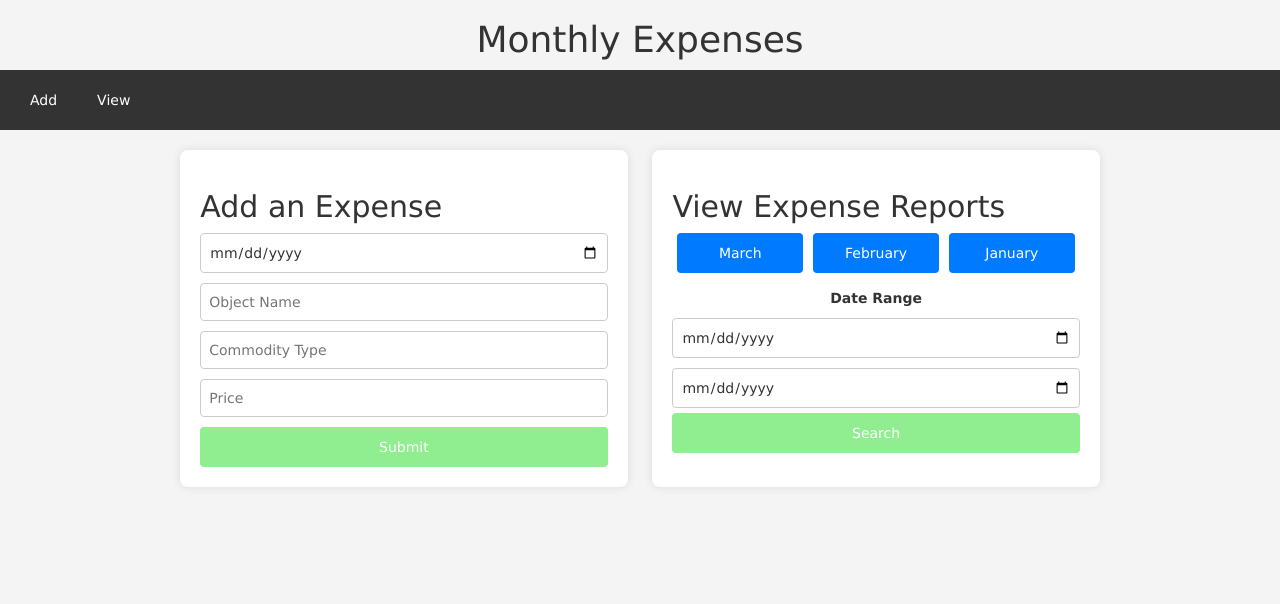
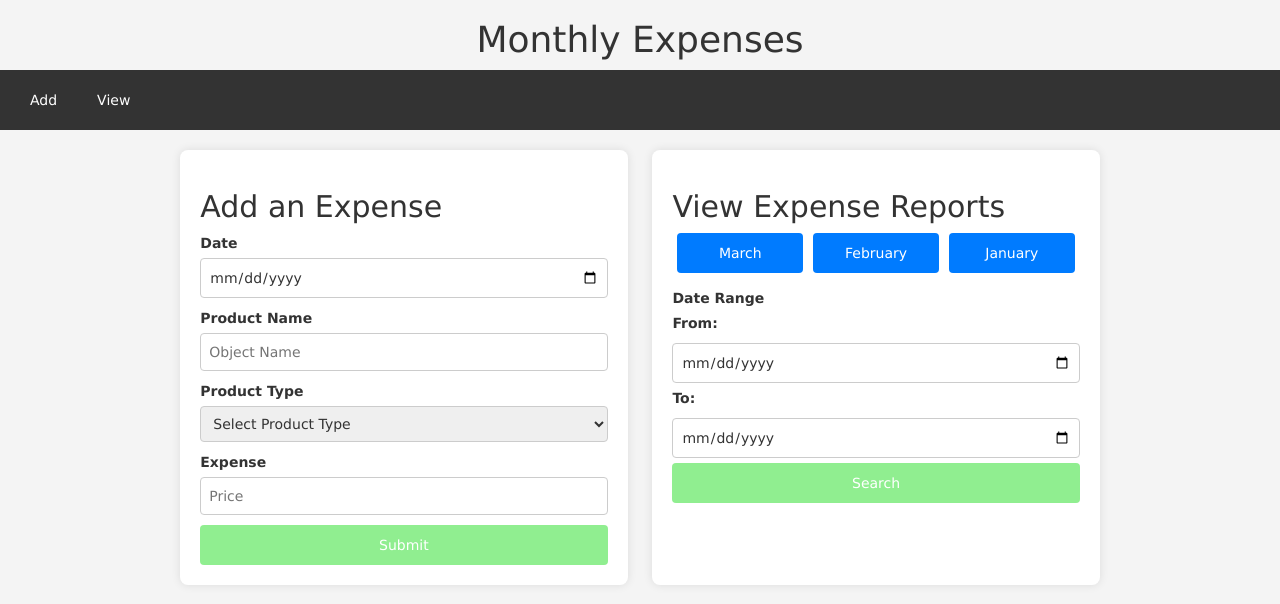
Before and after one commit to ABHIK19982/expense_analyzer, a Flask app: page / in a window 1280 px wide. Shown: the top 604 px of the page. Run offline with Flask 3, Linux system fonts and the light colour scheme; some libraries are stand-ins or nearby versions.

Commit message:
added trend analysis in reports, changed the scope info in graphs, changed commodity type from text input to menu select

```diff
--- a/aws_functions.py
+++ b/aws_functions.py
@@ -14,18 +14,20 @@ import matplotlib.pyplot as plt
 import base64
 from io import BytesIO
 
-months = {'january':1,
-          'february':2,
-          'march':3,
-          'april':4,
-          'may':5,
-          'june':6,
-          'july':7,
-          'august':8,
-          'september':9,
-          'october':10,
-          'november':11,
-          'december':12}
+months = {'january': 1,
+          'february': 2,
+          'march': 3,
+          'april': 4,
+          'may': 5,
+          'june': 6,
+          'july': 7,
+          'august': 8,
+          'september': 9,
+          'october': 10,
+          'november': 11,
+          'december': 12}
+
+
 def query_dynamodb(data):
     db = boto3.client('dynamodb',
                       region_name=configs.keys.DB_REGION,
@@ -41,27 +43,27 @@ def query_dynamodb(data):
         current_year = date.today().year
         data = '{}{:02d}'.format(current_year, month)
         response = db.scan(ExpressionAttributeValues={
-                                ':ym': {
-                                    'S': data
-                                }
-                            },
-                            FilterExpression='year_month = :ym',
-                            ProjectionExpression='Pid, CommodityName, Price, Purchase_date, CommodityType',
-                            TableName=configs.keys.TABLE_NAME
-                            )
+            ':ym': {
+                'S': data
+            }
+        },
+            FilterExpression='year_month = :ym',
+            ProjectionExpression='Pid, CommodityName, Price, Purchase_date, CommodityType',
+            TableName=configs.keys.TABLE_NAME
+        )
     else:
         response = db.scan(ExpressionAttributeValues={
-                                ':sd': {
-                                    'S': data['start_date']
-                                },
-                                ':ed': {
-                                    'S': data['end_date']
-                                }
-                            },
-                            FilterExpression='Purchase_date BETWEEN :sd and :ed',
-                            ProjectionExpression='Pid, CommodityName, Price, Purchase_date, CommodityType',
-                            TableName=configs.keys.TABLE_NAME
-                            )
+            ':sd': {
+                'S': data['start_date']
+            },
+            ':ed': {
+                'S': data['end_date']
+            }
+        },
+            FilterExpression='Purchase_date BETWEEN :sd and :ed',
+            ProjectionExpression='Pid, CommodityName, Price, Purchase_date, CommodityType',
+            TableName=configs.keys.TABLE_NAME
+        )
     if response['Count'] == 0:
         print('No records found for the given date range')
         return -1
@@ -75,64 +77,90 @@ def query_dynamodb(data):
             else:
                 row.append(i[j]['N'])
         data.append(row)
-    df = pd.DataFrame(data, columns = cols)
+    df = pd.DataFrame(data, columns=cols)
     df['Price'] = df['Price'].astype(np.float64)
     df['Purchase_date_datetime'] = pd.to_datetime(df['Purchase_date'])
     df = df.sort_values(by='Purchase_date_datetime', ascending=False)
-    df = df.drop(['Purchase_date_datetime','Pid'], axis=1)
+    df = df.drop(['Purchase_date_datetime', 'Pid'], axis=1)
+    new_df = pd.DataFrame([['', np.sum(df['Price'].to_list()), '', 'Total Amount'],
+                           ['', df.shape[0], '', 'Total Quantity']],
+                          columns=['CommodityName', 'Price', 'Purchase_date', 'CommodityType'])
+    df = pd.concat([df, new_df], ignore_index=True)
+
+    df = df[['Purchase_date', 'CommodityName', 'CommodityType', 'Price']]
     db.close()
     return df
 
+
 def generate_graphs(df):
-    grp_df = df.groupby(['CommodityType']).agg({'Price': ['sum', 'count']})
-    grp_df.columns = ['Total', 'Count']
-    commodity_types = list(grp_df.index)
-    total_expense = grp_df['Total'].to_list()
-    total = sum(total_expense)
-    total_expense = [round(i / total * 100, 2) for i in total_expense]
-    count_per_type = grp_df['Count'].to_list()
-    total_count = sum(count_per_type)
-    count_per_type = [round(i / total_count * 100, 2) for i in count_per_type]
+    df = df.iloc[:-2]
+    df['CommodityTypeMod'] = df['CommodityType'].apply(lambda x: x if x in configs.keys.GRAPH1_COMM_TYPES else 'Rents' if x in ('House-rent','Other-rents') else 'Others')
+    grp_df1 = df.groupby(['CommodityTypeMod']).agg({'Price': ['sum']})
+    grp1_labels = list(grp_df1.index)
+    grp_df1.columns = ['Total']
+    grp1_expenses = grp_df1['Total'].to_list()
+    #total = sum(total_expense)
+    #total_expense = [round(i / total * 100, 2) for i in total_expense]
+    grp_df2 = df.query("CommodityType in @configs.keys.GRAPH2_COMM_TYPES").groupby(['CommodityType']).agg(
+        {'Price': ['sum']})
+    grp2_labels = list(grp_df2.index)
+    grp_df2.columns = ['Total']
+    grp2_expenses = grp_df2['Total'].to_list()
+    #total_count = sum(count_per_type)
+    #count_per_type = [round(i / total_count * 100, 2) for i in count_per_type]
 
-    labels = [textwrap.fill(text, width = 10) for text in commodity_types]
-    fig = Figure(figsize=(5,5))
-    ax = fig.subplots(1,1,)
-    ax.pie(total_expense,
-            explode = [0.1 if i == 0 else 0 for i in range(len(commodity_types))],
-            labels=labels,
-            autopct='%1.1f%%',
-            shadow=True,
-            startangle=90)
+    grp1_labels = [textwrap.fill(text, width=20) for text in grp1_labels]
+    grp1 = create_graph(y = grp1_expenses,layers = grp1_labels, graph_type = 'pie')
 
-    #ax.set_title('Total Expense per Commodity Type')
-    ax.axis('off')
+    grp2_labels = [textwrap.fill(text, width=20) for text in grp2_labels]
+    grp2 = create_graph(y=grp2_expenses, layers=grp2_labels, graph_type='pie')
+
+    grp3_df = df.groupby(['Purchase_date']).agg({'Price': ['sum','count']})
+    grp3_df.columns = ['Total','Count']
+    grp3_dates_labels = list(grp3_df.index)
+    grp3_dates = list(range(0,grp3_df.shape[0]))
+    grp3_expenses = tuple(zip(*list(grp3_df.values)))
+    grp3 = create_graph(x = grp3_dates, y = grp3_expenses, layers = grp3_dates_labels, graph_type = 'bar')
+
+    return grp1, grp2, grp3
+
+
+def create_graph(x=None,y=None,layers=None, graph_type='pie'):
+    if y is None:
+        y = []
+    if x is None:
+        x = []
+    fig = Figure(figsize=(5, 5))
+    ax = fig.subplots(1, 1, )
+    if graph_type == 'pie':
+        ax.pie(y,
+               explode=[0.1 if i == 0 else 0 for i in range(len(layers))],
+               labels=layers,
+               autopct='%1.1f%%',
+               shadow=True,
+               startangle=90)
+        ax.axis('off')
+    elif graph_type == 'bar':
+        y_normal = ((np.array(y).T - np.min(y, axis = 1).T) / (np.max(y,axis = 1) - np.min(y,axis = 1)).T).T.tolist()
+        ax.bar(x, y_normal[0], width = -0.25, align = 'edge', color = 'blue',label='Total Expense')
+        ax.bar(x, y_normal[1], width = 0.25, align = 'edge', color= 'red', label='Total Quantity')
+        # Add value labels on top of each bar
+        for i in range(len(x)):
+            ax.text(x[i]-0.25/2, y_normal[0][i], f'{y[0][i]:.0f}', ha='right', va='bottom', fontsize=6)
+            ax.text(x[i]+0.25/2, y_normal[1][i], f'{y[1][i]:.0f}', ha='left', va='bottom', fontsize=6)
+
+        ax.set_xticks(x, layers, fontsize = 6, horizontalalignment = 'center')
+        ax.tick_params(axis = 'y', labelleft = False, direction = 'out')
+        ax.legend()
+        ax.set_xlabel('Expense Dates', loc = 'center',fontsize = 6)
+        ax.set_ylabel('Total expense/ Total products',loc = 'center', fontsize = 6,rotation = 90)
+
     buf1 = BytesIO()
     fig.patch.set_alpha(0)
     ax.patch.set_alpha(0)
     fig.savefig(buf1, format="png")
-    total_expense_data = base64.b64encode(buf1.getbuffer()).decode("ascii")
-    #print(total_expense_data)
-    #plt.show()
-    fig = Figure(figsize=(5,5))
-    ax = fig.subplots(1, 1,)
-    ax.pie(count_per_type,
-           explode=[0.1 if i == 0 else 0 for i in range(len(commodity_types))],
-           labels=labels,
-           autopct='%1.1f%%',
-           shadow=True,
-           startangle=0)
-
-    #ax.set_title('Total items bought per commodity type')
-    ax.axis('off')
-    buf1.flush()
-    fig.patch.set_alpha(0)
-    ax.patch.set_alpha(0)
-    fig.savefig(buf1, format="png")
-    #plt.show()
-    count_data = base64.b64encode(buf1.getbuffer()).decode("ascii")
-    data = (total_expense_data , count_data)
+    data = base64.b64encode(buf1.getbuffer()).decode("ascii")
     return data
-
 
 
 def push_to_dynamodb(data):
--- a/configs/keys.py
+++ b/configs/keys.py
@@ -6,3 +6,6 @@ AWS_SECRET_KEY = 'pp1cMDvugf0ElcPuIW9H7E7TCEQQCPG0wcKsVLio'
 AWS_ACCESS_KEY = 'AKIAY5HWRBS2UWQQAK4A'
 DB_REGION = 'ap-south-1'
 TABLE_NAME = 'expense_table'
+
+GRAPH1_COMM_TYPES = ['Bills','Rents','Transportation','Others']
+GRAPH2_COMM_TYPES = ['Grocery','Green-Grocery','Food','Entertainment','Clothes','Miscellaneous']
--- a/main.py
+++ b/main.py
@@ -21,7 +21,7 @@ def get_expense():
     df = query_dynamodb(dt)
     if isinstance(df,int) and df == -1:
         flash("No records found","warning")
-        return render_template("main_page.html")
+        return render_template("main_page.html",months = app.config['MONTH_LIST'])
     else:
         print(df.head())
         graphs = generate_graphs(df)
@@ -30,7 +30,8 @@ def get_expense():
                            columns=df.columns,
                            data=list(df.values),
                            expense_graph = graphs[0],
-                           count_graph = graphs[1])
+                           count_graph = graphs[1],
+                           trend_graph = graphs[2])
 
 
 @app.route("/view_expense/<month>", methods=['GET','POST'])
--- a/static/main_page.css
+++ b/static/main_page.css
@@ -48,6 +48,14 @@ body {
     border: 1px solid #ccc;
     border-radius: 4px;
 }
+.form-container select {
+    display: block;
+    width: 100%;
+    margin-bottom: 10px;
+    padding: 8px;
+    border: 1px solid #ccc;
+    border-radius: 4px;
+}
 .form-container button {
     width: 100%;
     padding: 10px;
@@ -82,9 +90,10 @@ body {
     background-color: #0056b3;
 }
 .date-range {
-    text-align: center;
+    text-align: left;
     margin-top: 10px;
 }
+
 .date-range input {
     width: 100%;
     padding: 8px;
--- a/templates/main_page.html
+++ b/templates/main_page.html
@@ -18,6 +18,7 @@
    </div>
  {% endfor %}
 {% endwith %}
+
   <h1>Monthly Expenses</h1>
   <div class="menu-bar">
         <a href="#add">Add</a>
@@ -28,9 +29,25 @@
         <div class="section">
             <h2>Add an Expense</h2>
             <form class="form-container" action="/add_expense/submit" method="POST">
+                <label class="form-label">Date</label>
                 <input type="date" name="expense_date" required>
+                <label class="form-label">Product Name</label>
                 <input type="text" name="commodity" placeholder="Object Name" required>
-                <input type="text" name="type" placeholder="Commodity Type" required>
+                <label class="form-label">Product Type</label>
+                <select name="type" required>
+                    <option value="">Select Product Type</option>
+                    <option value="Food">Food</option>
+                    <option value="Transportation">Transportation</option>
+                    <option value="Entertainment">Entertainment</option>
+                    <option value="Grocery">Grocery</option>
+                    <option value="Green-Grocery">Green-Grocery</option>
+                    <option value="Clothes">Clothes</option>
+                    <option value="Bills">Bills</option>
+                    <option value="House-rent">House-rent</option>
+                    <option value="Other-rents">Other-rents</option>
+                    <option value="Miscellaneous">Miscellaneous</option>
+                </select>
+                <label class="form-label">Expense</label>
                 <input type="number" name="price" placeholder="Price" required>
                 <button type="submit">Submit</button>
             </form>
@@ -49,7 +66,9 @@
             <div class="date-range">
                 <label><strong>Date Range</strong></label>
                 <form action="/view_expense/date_range" method="post">
+                    <label>From:</label>
                     <input type="date" name="start_date" required>
+                    <label>To:</label>
                     <input type="date" name="end_date" required>
                     <button type="submit">Search</button>
                 </form>
```
Also changed, not shown: static/month_report.css (+38 -12 lines), templates/month_report.html (+18 -2 lines).
